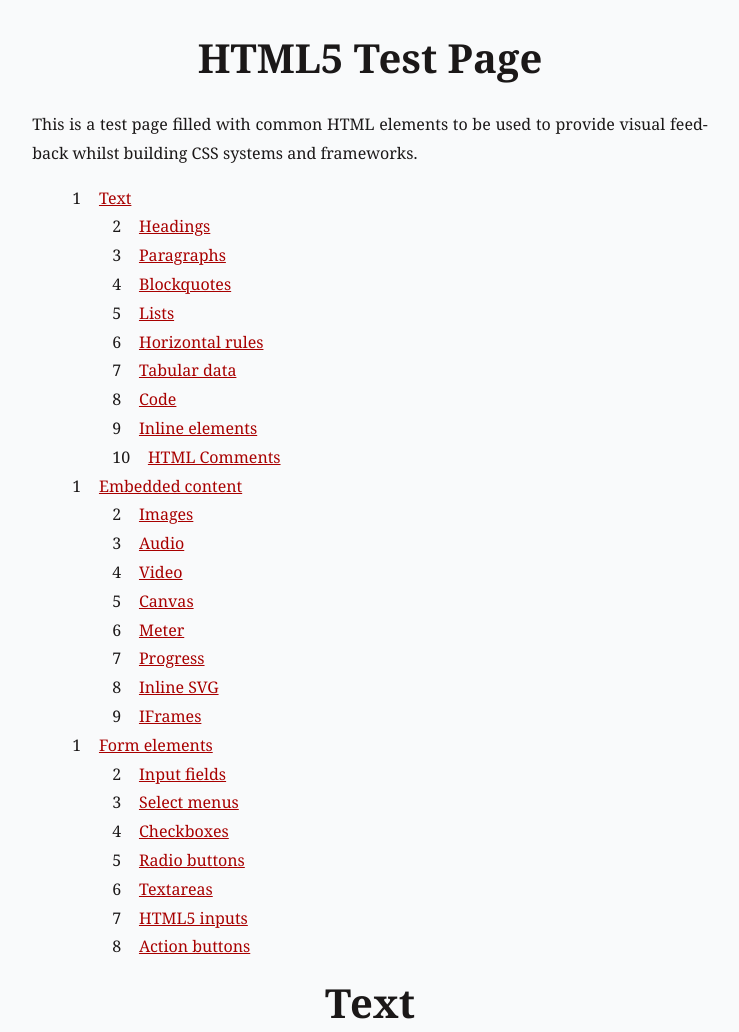
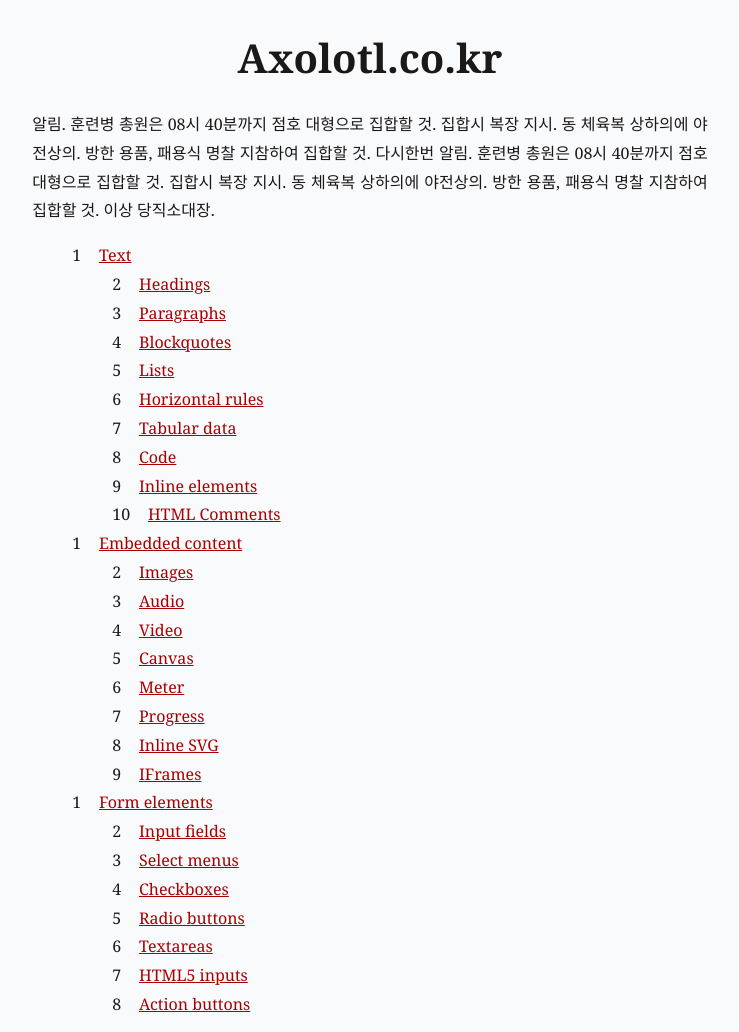
Before and after one commit to axtlco/past-GirdledArmadilo, a website: page index.html in a window 1280 px wide. Shown: the top 1032 px of the page, without its empty margins (270-1009 px from the left). Drawn offline with nearby package versions, Linux system fonts and the light colour scheme; a web font is replaced by a local one.

Commit message:
blog Title test

```diff
--- a/index.html
+++ b/index.html
@@ -1,18 +1,17 @@
 <!DOCTYPE html>
 <!-- saved from url=(0038)https://latex.vercel.app/elements#text -->
-<html lang="en"><head><meta http-equiv="Content-Type" content="text/html; charset=UTF-8">
+<html lang="ko"><head><meta http-equiv="Content-Type" content="text/html; charset=UTF-8">
 
   <meta name="viewport" content="width=device-width, initial-scale=1.0">
-  <title>HTML5 Test Page</title>
+  <title>Axolotl.co.kr</title>
   <link rel="stylesheet" href="./HTML5 Test Page_files/style.css">
 </head>
 
 <body>
   <div id="top" class="page" role="document">
     <header role="banner">
-      <h1>HTML5 Test Page</h1>
-      <p>This is a test page filled with common HTML elements to be used to provide visual feedback whilst building CSS
-        systems and frameworks.</p>
+      <h1>Axolotl.co.kr</h1>
+      <p>알림. 훈련병 총원은 08시 40분까지 점호 대형으로 집합할 것. 집합시 복장 지시. 동 체육복 상하의에 야전상의. 방한 용품, 패용식 명찰 지참하여 집합할 것. 다시한번 알림. 훈련병 총원은 08시 40분까지 점호대형으로 집합할 것. 집합시 복장 지시. 동 체육복 상하의에 야전상의. 방한 용품, 패용식 명찰 지참하여 집합할 것. 이상 당직소대장. </p>
     </header>
     <nav role="navigation">
       <ul>
```
